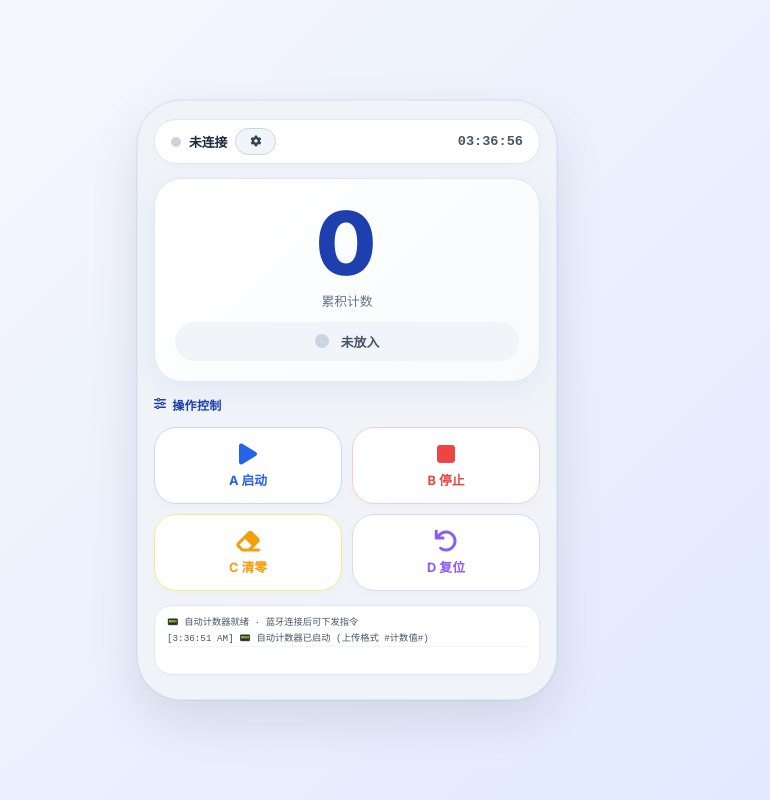
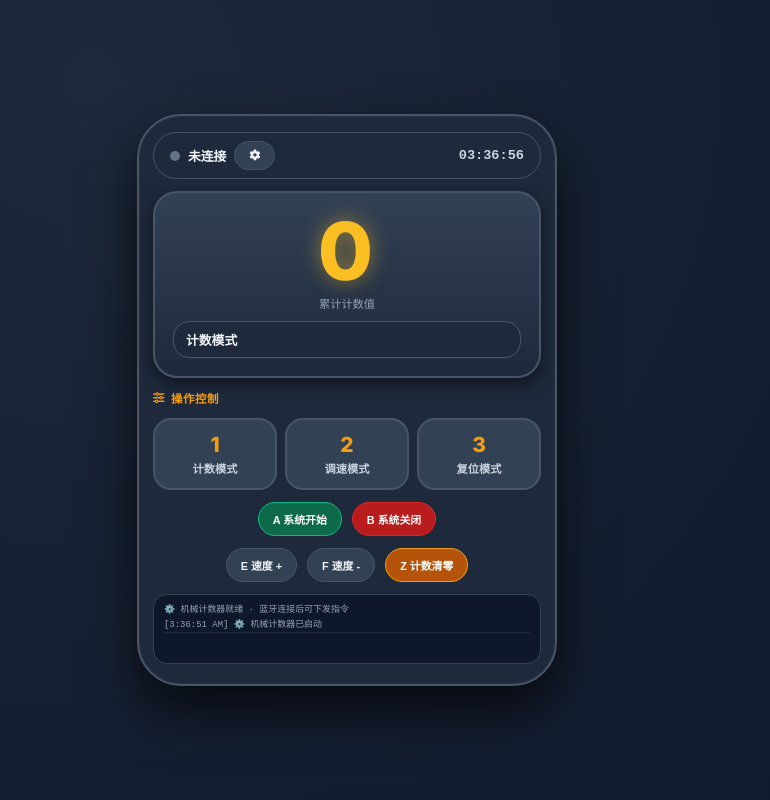
Before and after one commit to most122526/jishuqi, a plain HTML site: page index.html in a window 1280 px wide. Shown: the whole page, without its empty margins (293-1063 px from the left). Drawn offline with Linux system fonts and the light colour scheme.

Commit message:
Update index.html

```diff
--- a/index.html
+++ b/index.html
@@ -3,116 +3,112 @@
 <head>
     <meta charset="UTF-8">
     <meta name="viewport" content="width=device-width, initial-scale=1.0, user-scalable=no, viewport-fit=cover, maximum-scale=1.0">
-    <title>自动计数器 · 智能计数终端</title>
+    <title>机械计数器 · 工业计数终端</title>
     <link href="https://fonts.googleapis.com/css2?family=Inter:opsz,wght@14..32,400;14..32,500;14..32,600;14..32,700;14..32,800&display=swap" rel="stylesheet">
     <link rel="stylesheet" href="https://cdnjs.cloudflare.com/ajax/libs/font-awesome/6.0.0-beta3/css/all.min.css">
     <style>
         :root {
-            --bg: #f0f4f8;
-            --card: #ffffff;
-            --accent: #2563eb;
-            --accent2: #10b981;
-            --danger: #ef4444;
-            --warn: #f59e0b;
-            --text: #1e293b;
-            --text2: #64748b;
-            --border: #e2e8f0;
-            --shadow: 0 4px 20px rgba(0,0,0,0.05);
-            --blue-light: #eff6ff;
+            --bg: #1e293b;
+            --card: #334155;
+            --accent: #f59e0b;
+            --green: #10b981;
+            --red: #ef4444;
+            --blue: #3b82c4;
+            --text: #f1f5f9;
+            --text2: #94a3b8;
+            --border: #475569;
+            --shadow: 0 8px 24px rgba(0,0,0,0.6);
         }
         * { margin:0; padding:0; box-sizing:border-box; -webkit-tap-highlight-color: transparent; user-select:none; }
         body {
             font-family: 'Inter', sans-serif;
-            background: linear-gradient(135deg, #f8fafc 0%, #e0e7ff 100%);
+            background: radial-gradient(circle at 30% 10%, #1e293b, #0f172a);
             min-height: 100vh;
-            display: flex; align-items: center; justify-content: center; padding: 14px;
+            display: flex; align-items: center; justify-content: center; padding: 10px;
         }
         .phone {
             max-width: 420px; width: 100%; background: var(--bg); border-radius: 44px;
-            padding: 18px 16px 24px; box-shadow: 0 20px 50px rgba(0,0,0,0.1), 0 0 0 1px rgba(0,0,0,0.04);
-            border: 1px solid #dbeafe; color: var(--text); display: flex; flex-direction: column; gap: 14px;
+            padding: 16px 14px 20px; box-shadow: 0 25px 55px rgba(0,0,0,0.7), inset 0 0 0 1px rgba(255,255,255,0.04);
+            border: 2px solid #475569; color: var(--text); display: flex; flex-direction: column; gap: 12px;
         }
         .status-bar {
             display: flex; justify-content: space-between; align-items: center;
-            background: #ffffff; border-radius: 28px; padding: 8px 16px; font-size:0.8rem; font-weight:600;
-            border:1px solid #e2e8f0; box-shadow: 0 2px 8px rgba(0,0,0,0.02);
+            background: #1e293b; border-radius: 28px; padding: 8px 16px; font-size:0.8rem; font-weight:600; border:1px solid #475569;
         }
         .bt-area { display:flex; align-items:center; gap:8px; }
-        .led { width:10px; height:10px; border-radius:50%; background:#cbd5e1; transition:0.3s; }
-        .led.active { background:#10b981; box-shadow:0 0 10px #10b981; animation:pulse 1.5s infinite; }
+        .led { width:10px; height:10px; border-radius:50%; background:#64748b; transition:0.3s; }
+        .led.active { background:#10b981; box-shadow:0 0 12px #10b981; animation:pulse 1.4s infinite; }
         @keyframes pulse { 0%,100%{opacity:0.6;transform:scale(1);} 50%{opacity:1;transform:scale(1.15);} }
-        .clock { font-family:monospace; font-weight:700; font-size:0.85rem; color:#475569; }
+        .clock { font-family:monospace; font-weight:700; font-size:0.85rem; color:#cbd5e1; }
         .btn {
-            background:#f1f5f9; border:none; padding:7px 14px; border-radius:20px; font-weight:600; font-size:0.68rem;
-            color:#334155; cursor:pointer; display:inline-flex; align-items:center; gap:5px; border:1px solid #cbd5e1;
+            background:#334155; border:none; padding:8px 14px; border-radius:20px; font-weight:600; font-size:0.68rem;
+            color:#f1f5f9; cursor:pointer; display:inline-flex; align-items:center; gap:5px; border:1px solid #475569;
             transition:0.15s; white-space:nowrap;
         }
-        .btn:active { transform:scale(0.95); background:#e2e8f0; }
-        .btn-accent { background:#2563eb; border-color:#2563eb; color:#fff; }
-        .btn-danger { background:#ef4444; border-color:#ef4444; color:#fff; }
-        .btn-success { background:#10b981; border-color:#10b981; color:#fff; }
-        .btn-warn { background:#f59e0b; border-color:#f59e0b; color:#fff; }
+        .btn:active { transform:scale(0.94); background:#475569; }
+        .btn-accent { background:#b45309; border-color:#f59e0b; color:#fff; }
+        .btn-danger { background:#b91c1c; border-color:#dc2626; color:#fff; }
+        .btn-green { background:#0d6b4a; border-color:#10b981; color:#fff; }
+        .btn-blue { background:#1e4d80; border-color:#3b82c4; color:#fff; }
         .config-panel {
-            display:none; background:#fff; border-radius:20px; padding:12px; flex-direction:column; gap:8px;
-            border:1px solid #e2e8f0; box-shadow: var(--shadow);
+            display:none; background:#1e293b; border-radius:18px; padding:10px; flex-direction:column; gap:7px; border:1px solid #475569;
         }
         .config-panel input {
-            background:#f8fafc; border:1px solid #cbd5e1; color:#1e293b; padding:6px 10px; border-radius:14px;
+            background:#0f172a; border:1px solid #475569; color:#f1f5f9; padding:5px 10px; border-radius:14px;
             font-family:monospace; font-size:0.62rem; flex:1; outline:none;
         }
         .row { display:flex; gap:6px; flex-wrap:wrap; align-items:center; }
         .section-label {
-            font-weight:700; font-size:0.75rem; color:#1e40af; letter-spacing:0.3px; display:flex; align-items:center; gap:6px;
+            font-weight:700; font-size:0.72rem; color:#f59e0b; letter-spacing:0.5px;
+            display:flex; align-items:center; gap:6px;
         }
         .counter-box {
-            background: linear-gradient(135deg, #ffffff 0%, #f8fafc 100%);
-            border-radius: 28px; padding: 20px; text-align:center;
-            border:1px solid #e2e8f0; box-shadow: 0 8px 30px rgba(37,99,235,0.08);
-            position: relative; overflow: hidden;
+            background: linear-gradient(180deg, #334155 0%, #1e293b 100%);
+            border-radius: 24px; padding: 18px; text-align:center; border:2px solid #475569;
+            box-shadow: 0 6px 18px rgba(0,0,0,0.5);
         }
         .counter-value {
-            font-size: 5.5rem; font-weight: 900; font-family: 'Inter', sans-serif;
-            color: #1e40af; line-height: 1; letter-spacing: 2px;
-            transition: transform 0.2s, color 0.2s;
+            font-size: 5rem; font-weight: 900; font-family: 'Inter', sans-serif;
+            color: #fbbf24; line-height: 1; letter-spacing: 3px;
+            text-shadow: 0 0 20px rgba(251,191,36,0.5);
+            transition: 0.2s;
         }
-        .counter-value.pulse-anim {
-            transform: scale(1.15); color: #2563eb;
+        .counter-label { font-size:0.7rem; color:#94a3b8; margin-top:4px; }
+        .mode-bar {
+            display:flex; justify-content:space-between; align-items:center;
+            background:#1e293b; border-radius:16px; padding:8px 12px; border:1px solid #475569;
+            margin-top:10px;
         }
-        .counter-label { font-size:0.8rem; color:#64748b; margin-top:4px; }
-        .sensor-indicator {
-            display: flex; align-items:center; justify-content:center; gap:12px; margin-top:12px;
-            background:#f1f5f9; border-radius:20px; padding:10px 16px;
+        .mode-indicator { font-weight:700; font-size:0.8rem; }
+        .speed-indicator { font-weight:700; font-size:0.9rem; color:#f59e0b; }
+        .speed-bar-bg {
+            height:6px; background:#334155; border-radius:4px; overflow:hidden; margin:4px 0;
         }
-        .sensor-dot {
-            width:14px; height:14px; border-radius:50%; background:#cbd5e1; transition:0.3s;
+        .speed-bar-fill {
+            height:100%; background:linear-gradient(90deg,#f59e0b,#fbbf24); border-radius:4px;
+            transition:width 0.3s;
         }
-        .sensor-dot.active { background:#10b981; box-shadow:0 0 14px #10b981; }
-        .sensor-text { font-weight:600; font-size:0.8rem; color:#475569; }
-        .control-grid {
-            display:grid; grid-template-columns: repeat(2,1fr); gap:10px;
+        .ctrl-grid {
+            display:grid; grid-template-columns: repeat(3,1fr); gap:8px;
         }
-        .control-btn {
-            background:#fff; border:1px solid #e2e8f0; border-radius:22px; padding:14px 8px;
-            text-align:center; font-weight:700; font-size:0.8rem; color:#334155; cursor:pointer;
-            transition:0.15s; display:flex; flex-direction:column; align-items:center; gap:4px;
-            box-shadow: 0 4px 10px rgba(0,0,0,0.02);
+        .ctrl-btn {
+            background:#334155; border:2px solid #475569; border-radius:18px; padding:12px 6px;
+            text-align:center; font-weight:700; font-size:0.7rem; color:#cbd5e1; cursor:pointer;
+            transition:0.1s; display:flex; flex-direction:column; align-items:center; gap:3px;
         }
-        .control-btn:active { transform:scale(0.96); background:#f8fafc; }
-        .control-btn .icon { font-size:1.5rem; }
-        .control-btn.start { color:#2563eb; border-color:#bfdbfe; }
-        .control-btn.stop { color:#ef4444; border-color:#fecaca; }
-        .control-btn.clear { color:#f59e0b; border-color:#fde68a; }
-        .control-btn.reset { color:#8b5cf6; border-color:#ddd6fe; }
+        .ctrl-btn:active { transform:scale(0.94); background:#475569; border-color:#f59e0b; }
+        .ctrl-btn .cmd { font-size:1.3rem; font-weight:800; color:#f59e0b; }
         .log-box {
-            background:#fff; border-radius:18px; padding:8px 12px; height:70px; overflow-y:auto;
-            font-family:monospace; font-size:0.58rem; color:#475569; border:1px solid #e2e8f0;
+            background:#0f172a; border-radius:14px; padding:7px 10px; height:70px; overflow-y:auto;
+            font-family:monospace; font-size:0.56rem; color:#94a3b8; border:1px solid #334155;
         }
-        .log-entry { border-bottom:1px solid #f1f5f9; padding:2px 0; }
-        .log-entry.tx { color:#2563eb; } .log-entry.rx { color:#10b981; }
+        .log-entry { border-bottom:1px solid #1e293b; padding:2px 0; }
+        .log-entry.tx { color:#fbbf24; } .log-entry.rx { color:#10b981; }
     </style>
 </head>
 <body>
 <div class="phone">
+    <!-- 状态栏 -->
     <div class="status-bar">
         <div class="bt-area">
             <div class="led" id="bleLed"></div>
@@ -122,6 +118,7 @@
         <div class="clock" id="liveClock">--:--:--</div>
     </div>
 
+    <!-- 蓝牙配置面板 -->
     <div class="config-panel" id="configPanel">
         <div class="row">
             <input id="serviceUuid" value="0000fff0-0000-1000-8000-00805f9b34fb" placeholder="服务UUID">
@@ -136,36 +133,51 @@
         </div>
     </div>
 
+    <!-- 计数显示区 -->
     <div class="counter-box">
         <div class="counter-value" id="countDisplay">0</div>
-        <div class="counter-label">累积计数</div>
-        <div class="sensor-indicator">
-            <div class="sensor-dot" id="itemDot"></div>
-            <span class="sensor-text" id="itemStatus">未放入</span>
+        <div class="counter-label">累计计数值</div>
+        <div class="mode-bar">
+            <span class="mode-indicator" id="modeText">计数模式</span>
+            <span class="speed-indicator" id="speedDisplay" style="display:none;">速度 <span id="speedVal">50</span></span>
         </div>
     </div>
 
+    <!-- 控制按钮区 -->
     <div class="section-label"><i class="fas fa-sliders-h"></i> 操作控制</div>
-    <div class="control-grid">
-        <div class="control-btn start" id="startBtn">
-            <i class="fas fa-play icon"></i> A 启动
+    <div class="ctrl-grid">
+        <div class="ctrl-btn" data-cmd="1">
+            <span class="cmd">1</span>
+            <span>计数模式</span>
         </div>
-        <div class="control-btn stop" id="stopBtn">
-            <i class="fas fa-stop icon"></i> B 停止
+        <div class="ctrl-btn" data-cmd="2">
+            <span class="cmd">2</span>
+            <span>调速模式</span>
         </div>
-        <div class="control-btn clear" id="clearBtn">
-            <i class="fas fa-eraser icon"></i> C 清零
-        </div>
-        <div class="control-btn reset" id="resetBtn">
-            <i class="fas fa-undo icon"></i> D 复位
+        <div class="ctrl-btn" data-cmd="3">
+            <span class="cmd">3</span>
+            <span>复位模式</span>
         </div>
     </div>
 
-    <div class="log-box" id="sysLog">📟 自动计数器就绪 · 蓝牙连接后可下发指令</div>
+    <div class="row" style="justify-content:center; gap:10px;">
+        <button class="btn btn-green" data-cmd="A">A 系统开始</button>
+        <button class="btn btn-danger" data-cmd="B">B 系统关闭</button>
+    </div>
+
+    <div class="row" style="justify-content:center; gap:10px;">
+        <button class="btn" data-cmd="E">E 速度 +</button>
+        <button class="btn" data-cmd="F">F 速度 -</button>
+        <button class="btn btn-accent" data-cmd="Z">Z 计数清零</button>
+    </div>
+
+    <!-- 日志 -->
+    <div class="log-box" id="sysLog">⚙️ 机械计数器就绪 · 蓝牙连接后可下发指令</div>
 </div>
 
 <script>
 (function() {
+    // DOM
     const bleLed = document.getElementById('bleLed');
     const connStatus = document.getElementById('connStatus');
     const configToggleBtn = document.getElementById('configToggleBtn');
@@ -180,18 +192,21 @@
     const sysLog = document.getElementById('sysLog');
     const clockSpan = document.getElementById('liveClock');
     const countDisplay = document.getElementById('countDisplay');
-    const itemDot = document.getElementById('itemDot');
-    const itemStatus = document.getElementById('itemStatus');
-    const startBtn = document.getElementById('startBtn');
-    const stopBtn = document.getElementById('stopBtn');
-    const clearBtn = document.getElementById('clearBtn');
-    const resetBtn = document.getElementById('resetBtn');
+    const modeText = document.getElementById('modeText');
+    const speedDisplay = document.getElementById('speedDisplay');
+    const speedVal = document.getElementById('speedVal');
 
+    // 蓝牙变量
     let bluetoothDevice = null, gattServer = null, notifyChar = null, writeChar = null, isConnected = false;
-    let cumulativeCount = 0;
-    let prevCount = 0;
+    // 状态变量
+    let cumulativeCount = 0;       // 累计计数值（来自上传）
+    let currentMode = 'count';     // 'count', 'speed', 'reset'
+    let currentSpeed = 50;         // 速度 0-100
+    let systemRunning = false;     // 系统是否运行
 
-    function addSysLog(msg, type='system') {
+    const modeNames = { count: '计数模式', speed: '调速模式', reset: '复位模式' };
+
+    function addLog(msg, type='system') {
         const div = document.createElement('div');
         div.className = 'log-entry ' + type;
         div.textContent = `[${new Date().toLocaleTimeString()}] ${msg}`;
@@ -210,52 +225,100 @@
         scanBtn.disabled = connected;
     }
 
+    // 更新界面显示
+    function updateUI() {
+        countDisplay.textContent = cumulativeCount;
+        modeText.textContent = modeNames[currentMode] || currentMode;
+        if (currentMode === 'speed') {
+            speedDisplay.style.display = 'inline';
+            speedVal.textContent = currentSpeed;
+        } else {
+            speedDisplay.style.display = 'none';
+        }
+    }
+
+    // 发送指令
     async function sendCommand(cmd, desc) {
-        if (!isConnected || !writeChar) { addSysLog('⚠️ 未连接', 'tx'); return; }
+        if (!isConnected || !writeChar) {
+            addLog('⚠️ 未连接，无法发送: '+cmd, 'tx');
+            return;
+        }
         try {
             await writeChar.writeValue(new TextEncoder().encode(cmd));
-            addSysLog(`📤 ${cmd} (${desc})`, 'tx');
-        } catch(e) { addSysLog(`发送失败: ${e.message}`, 'tx'); }
+            addLog(`📤 下发 ${cmd} (${desc})`, 'tx');
+        } catch(e) { addLog(`发送失败: ${e.message}`, 'tx'); }
     }
 
-    function updateDisplay() {
-        countDisplay.textContent = cumulativeCount;
-        if (cumulativeCount !== prevCount) {
-            countDisplay.classList.add('pulse-anim');
-            setTimeout(() => countDisplay.classList.remove('pulse-anim'), 300);
+    // 处理下发指令对应的本地状态更新
+    function processLocalAction(cmd) {
+        switch(cmd) {
+            case '1': currentMode = 'count'; break;
+            case '2': currentMode = 'speed'; break;
+            case '3': currentMode = 'reset'; break;
+            case 'A': systemRunning = true; addLog('▶ 系统开始', 'system'); break;
+            case 'B': systemRunning = false; addLog('⏹ 系统关闭', 'system'); break;
+            case 'E':
+                if (currentMode === 'speed') {
+                    currentSpeed = Math.min(100, currentSpeed + 5);
+                    addLog(`🔺 速度增加至 ${currentSpeed}`, 'system');
+                }
+                break;
+            case 'F':
+                if (currentMode === 'speed') {
+                    currentSpeed = Math.max(0, currentSpeed - 5);
+                    addLog(`🔻 速度减少至 ${currentSpeed}`, 'system');
+                }
+                break;
+            case 'Z':
+                cumulativeCount = 0;
+                addLog('🔄 计数已清零', 'system');
+                break;
         }
-        prevCount = cumulativeCount;
-        // 放入状态保持静态（未放入）
-        itemDot.classList.remove('active');
-        itemStatus.textContent = '未放入';
-        itemStatus.style.color = '#475569';
+        updateUI();
     }
 
-    // 解析上传数据 #计数值#
+    // 按钮事件委托
+    document.querySelectorAll('[data-cmd]').forEach(btn => {
+        btn.addEventListener('click', () => {
+            const cmd = btn.dataset.cmd;
+            // 先更新本地状态模拟
+            processLocalAction(cmd);
+            // 然后通过蓝牙下发指令
+            sendCommand(cmd, btn.textContent.trim());
+        });
+    });
+
+    // 解析上传数据 #累计计数值#
     function parseSensorData(raw) {
-        const match = raw.match(/#([\d]+)#/);
-        if (!match) return;
-        const count = parseInt(match[1]);
-        if (isNaN(count)) return;
-        cumulativeCount = count;
-        updateDisplay();
-        addSysLog(`📥 计数值:${count}`, 'rx');
+        const clean = raw.replace(/[\r\n\s]/g, '');
+        const match = clean.match(/#(\d+)#/);
+        if (match) {
+            const count = parseInt(match[1]);
+            if (!isNaN(count)) {
+                cumulativeCount = count;
+                updateUI();
+                addLog(`📥 计数更新: ${count}`, 'rx');
+                return;
+            }
+        }
+        addLog(`⚠️ 无法解析: "${raw}"`, 'system');
     }
 
     function onNotification(event) {
         const val = event.target.value;
         if (!val) return;
-        parseSensorData(new TextDecoder('utf-8').decode(val).trim());
+        parseSensorData(new TextDecoder('utf-8').decode(val));
     }
 
+    // 蓝牙连接
     async function scan() {
         if (!navigator.bluetooth) { alert('需要Web Bluetooth'); return; }
         const svc = serviceUuidInput.value.trim(); if(!svc) return alert('输入UUID');
         try {
             const d = await navigator.bluetooth.requestDevice({ filters: [{ services: [svc] }], optionalServices: [svc] });
             bluetoothDevice = d; connectBtn.disabled = false;
-            addSysLog(`已选择设备: ${d.name||d.id}`, 'system');
-        } catch(e) { if(!e.message.includes('cancelled')) addSysLog(`扫描错误: ${e.message}`); }
+            addLog(`已选择设备: ${d.name||d.id}`, 'system');
+        } catch(e) { if(!e.message.includes('cancelled')) addLog(`扫描错误: ${e.message}`); }
     }
     async function connect() {
         if (!bluetoothDevice) return;
@@ -269,37 +332,33 @@
             if (wrt) { try { writeChar = await service.getCharacteristic(wrt); } catch(e) {} }
             updateConnectionUI(true);
             bluetoothDevice.addEventListener('gattserverdisconnected', onDisconnect);
-            addSysLog('✅ 蓝牙已连接', 'system');
-        } catch(e) { addSysLog(`连接失败: ${e.message}`); updateConnectionUI(false); }
+            addLog('✅ 蓝牙已连接', 'system');
+        } catch(e) { addLog(`连接失败: ${e.message}`); updateConnectionUI(false); }
     }
     function onDisconnect() {
-        addSysLog('🔌 断开');
+        addLog('🔌 断开');
         if (notifyChar) notifyChar.removeEventListener('characteristicvaluechanged', onNotification);
         notifyChar = writeChar = null; updateConnectionUI(false);
     }
     function disconnect() { if (bluetoothDevice?.gatt.connected) bluetoothDevice.gatt.disconnect(); else onDisconnect(); }
 
+    // 模拟数据
+    simulateBtn.addEventListener('click', ()=>{
+        cumulativeCount += Math.floor(Math.random()*5)+1;
+        const raw = `#${cumulativeCount}#`;
+        parseSensorData(raw);
+        addLog('🧪 模拟数据已注入', 'system');
+    });
+
     configToggleBtn.addEventListener('click', ()=> configPanel.style.display = configPanel.style.display==='none'?'flex':'none');
     scanBtn.addEventListener('click', scan);
     connectBtn.addEventListener('click', connect);
     disconnectBtn.addEventListener('click', disconnect);
-    startBtn.addEventListener('click', ()=> sendCommand('A', '启动'));
-    stopBtn.addEventListener('click', ()=> sendCommand('B', '停止'));
-    clearBtn.addEventListener('click', ()=> sendCommand('C', '清零'));
-    resetBtn.addEventListener('click', ()=> sendCommand('D', '复位'));
-
-    // 模拟数据（新格式）
-    simulateBtn.addEventListener('click', ()=>{
-        cumulativeCount += Math.floor(Math.random() * 3) + 1;
-        const raw = `#${cumulativeCount}#`;
-        parseSensorData(raw);
-        addSysLog('🧪 模拟数据已注入', 'system');
-    });
 
     function init() {
         updateConnectionUI(false);
-        updateDisplay();
-        addSysLog('📟 自动计数器已启动 (上传格式 #计数值#)');
+        updateUI();
+        addLog('⚙️ 机械计数器已启动');
     }
     init();
 })();
```
